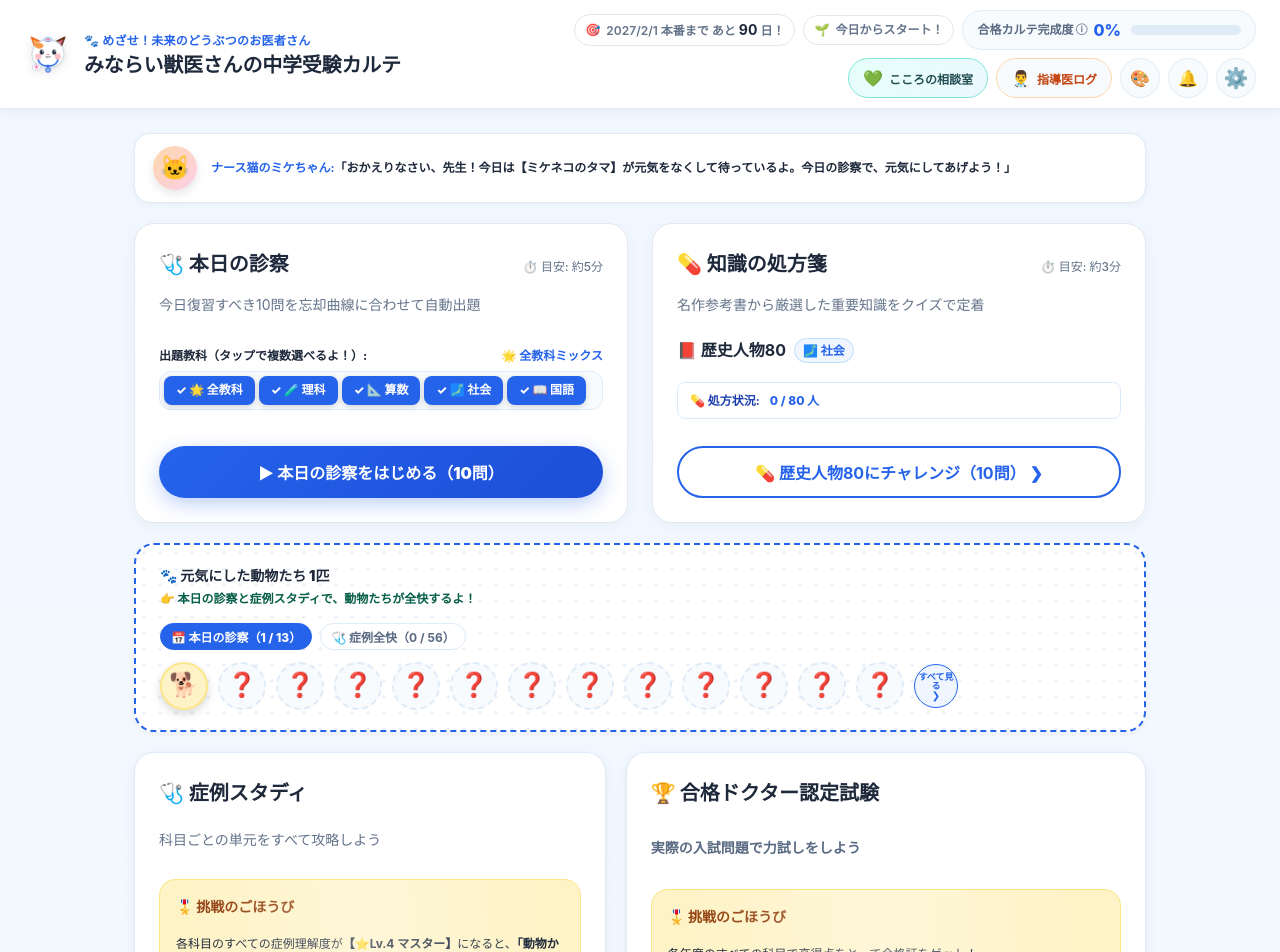
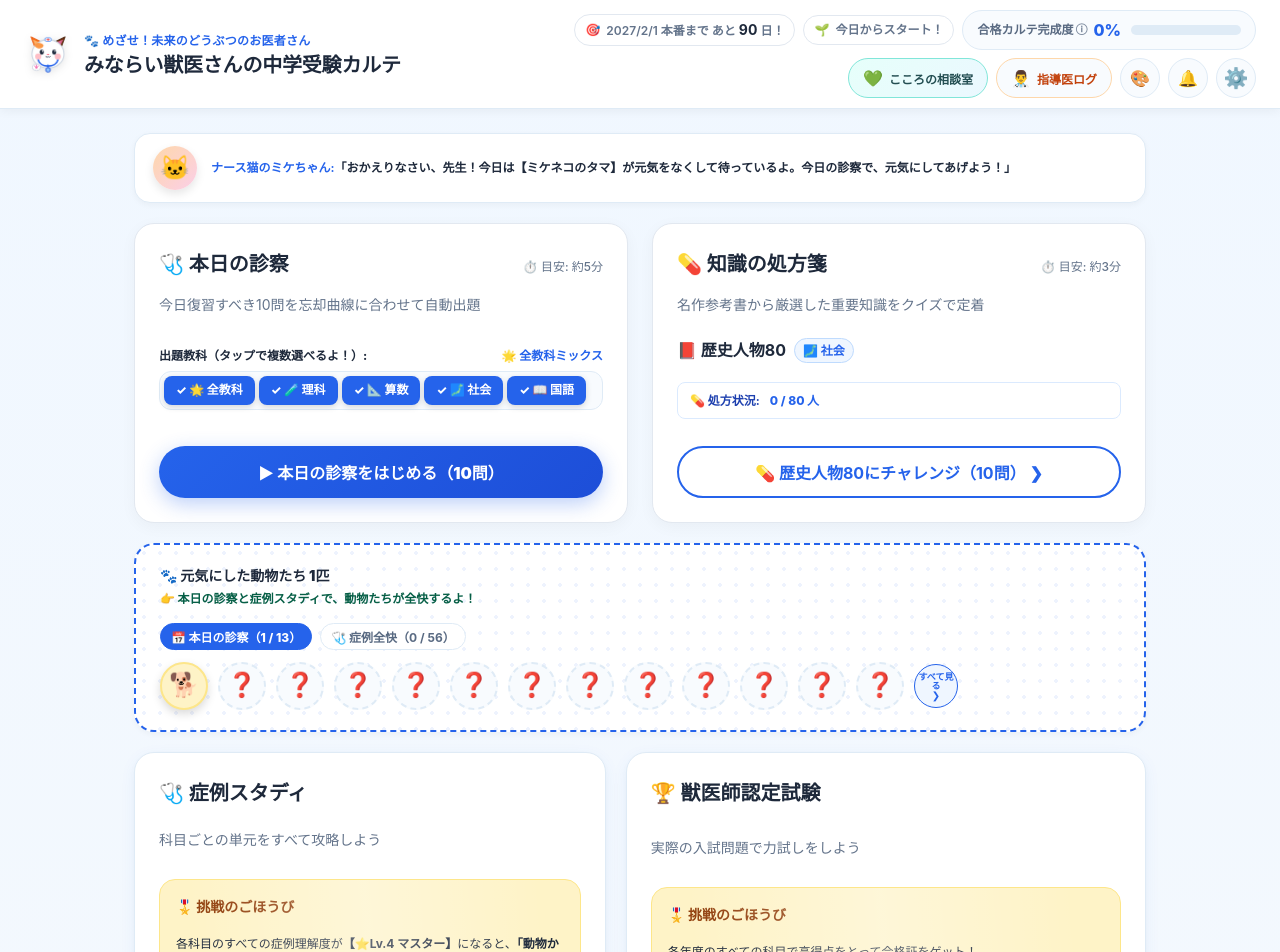
Before and after one commit to saka-guchi/saka-guchi.github.io, a React (Vite) app in the folder junior-vet-exam-chart/: page /#/ in a window 1280 px wide. Shown: the top 952 px of the page. Built offline with nearby package versions, Linux system fonts and the light colour scheme; a web font is replaced by a local one.

Commit message:
fix(home): 認定試験側の説明文・見出しスタイルを症例スタディ側（areaDescription / areaTitle）と完全統一

```diff
--- a/junior-vet-exam-chart/package.json
+++ b/junior-vet-exam-chart/package.json
@@ -1,7 +1,7 @@
 {
   "name": "junior-vet-exam-chart",
   "private": true,
-  "version": "1.25.1",
+  "version": "1.25.2",
   "type": "module",
   "scripts": {
     "dev": "vite",
--- a/junior-vet-exam-chart/public/version.json
+++ b/junior-vet-exam-chart/public/version.json
@@ -1,4 +1,4 @@
 {
-  "version": "1.25.1",
-  "buildTimestamp": "2026-11-04 08:44:00 (日本時間)"
+  "version": "1.25.2",
+  "buildTimestamp": "2026-11-04 08:49:00 (日本時間)"
 }
--- a/junior-vet-exam-chart/src/pages/HomePage.tsx
+++ b/junior-vet-exam-chart/src/pages/HomePage.tsx
@@ -1011,12 +1011,12 @@ export const HomePage: React.FC = () => {
             data-testid="card-final-challenge"
           >
             <div className={styles.examHeaderRow}>
-              <h3 className={`${styles.cardTitle} ${styles.caseStudyTitle}`}>
-                🏆 合格ドクター認定試験
-              </h3>
-            </div>
-
-            <p className={styles.examSimpleLead}>
+              <div className={styles.areaHeaderRow}>
+                <h2 className={styles.areaTitle}>🏆 獣医師認定試験</h2>
+              </div>
+            </div>
+
+            <p className={styles.areaDescription}>
               実際の入試問題で力試しをしよう
             </p>
 
```
